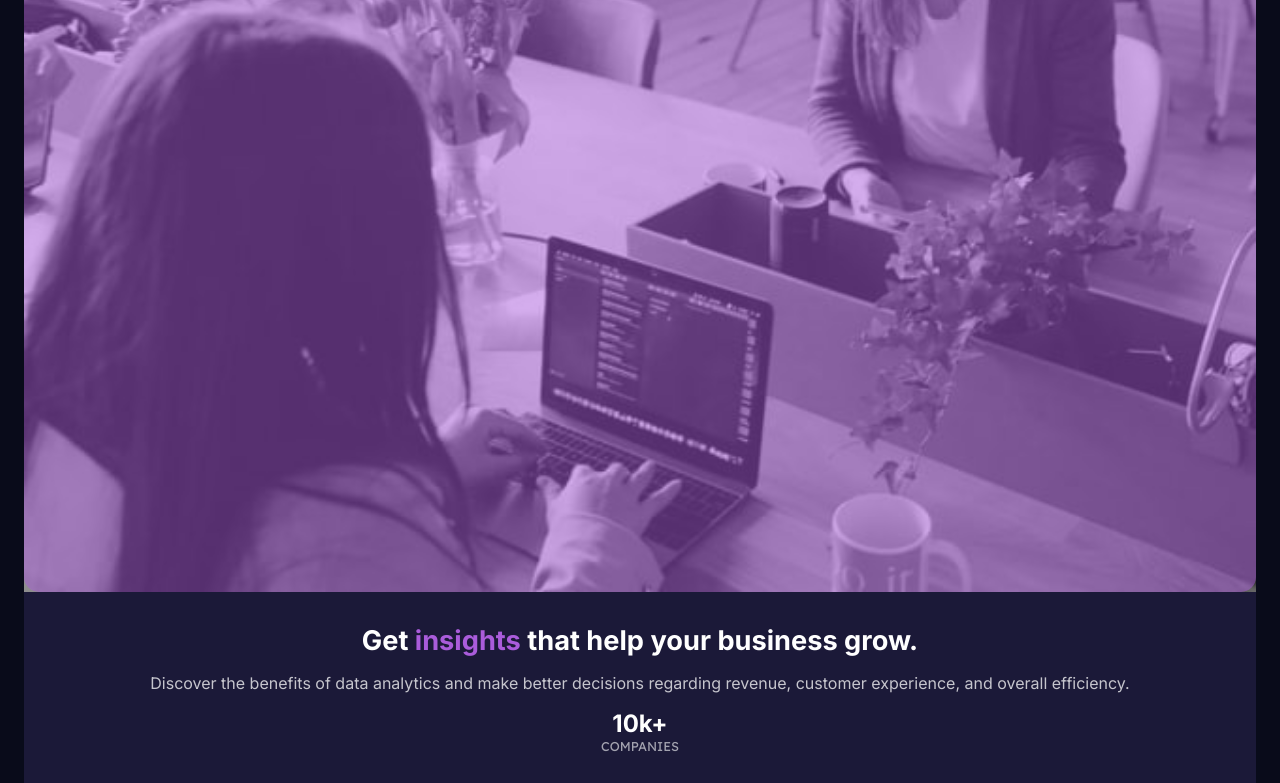
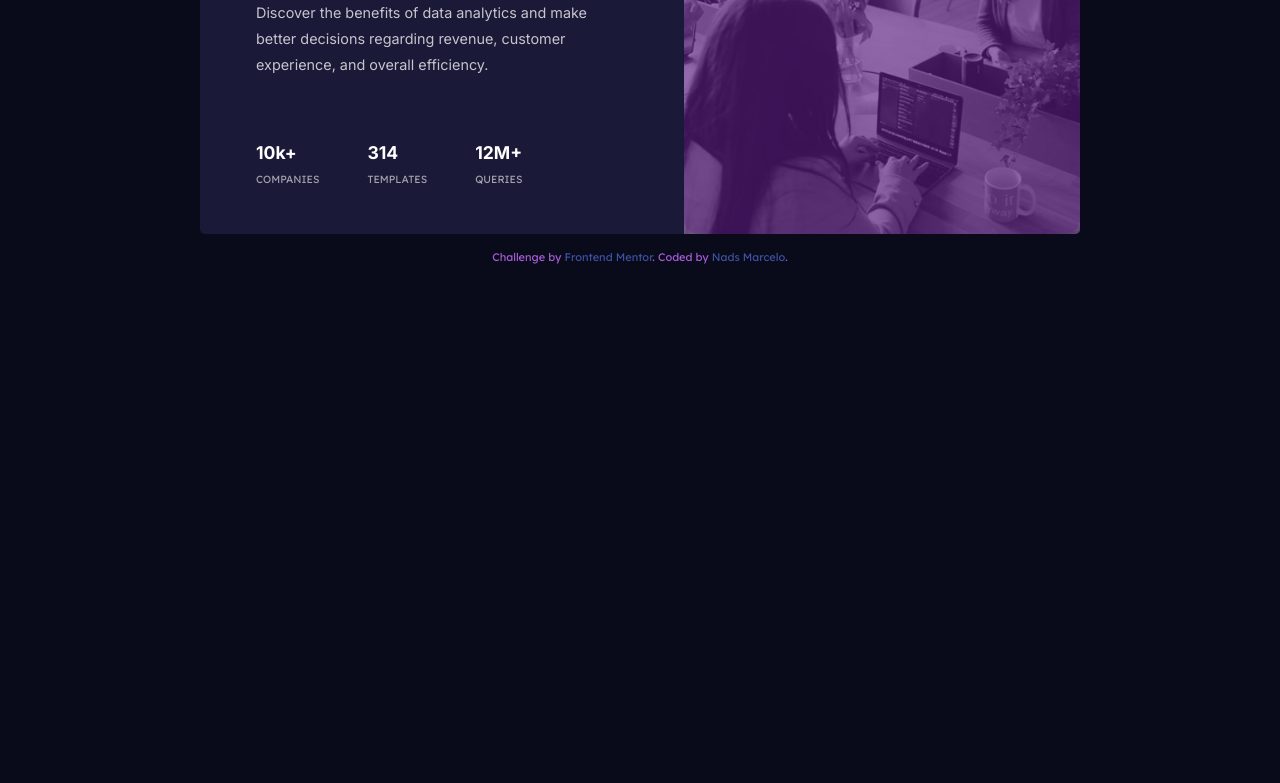
Before and after one commit to NADS-PROGRAMMER/NADS-PROGRAMMER-stat-preview-design, a plain HTML site: page index.html in a window 1280 px wide. Shown: the part 336-1119 px from the top of the page. After the commit the page ends 800 px from the top, so only its background shows below. Drawn offline with Linux system fonts and the light colour scheme.

Commit message:
done for the stat preview design

```diff
--- a/SCSS/index.scss
+++ b/SCSS/index.scss
@@ -25,18 +25,24 @@ $statHeadings: hsla(0, 0%, 100%, 0.6);
 }
 
 body {
+  @include displayFlex(column, center, center);
+  gap: 1rem;
+  min-height: 100vh;
   background: $mainBG;
   padding: 1.5rem;
 }
 
 .stat-card {
-  @include displayFlex(column, none, center);
+  @include displayFlex(column, stretch, center);
   border-radius: 15px;
   background: $cardBG;
+  max-width: 25em;
+  width: 100%;
 
   .stat-image {
-    border-radius: 15px;
     width: 100%;
+    border-radius: 15px 15px 0px 0px;
+
     position: relative;
     img {
       border-radius: 15px 15px 0px 0px;
@@ -53,15 +59,27 @@ body {
     bottom: 0;
     right: 0;
     left: 0;
-    background: $accent;
+    background: hsl(277, 64%, 31%);
     opacity: 0.5;
   }
 
+  .stat-image::after {
+    // hsl(277, 64%, 31%)
+    border-radius: 15px;
+    content: "";
+    position: absolute;
+    top: 0;
+    bottom: 0;
+    right: 0;
+    left: 0;
+    background: hsl(277, 64%, 31%);
+    opacity: 0.29;
+  }
   // STAT DETAILS
   .stat-details {
     @include displayFlex(column, none, stretch);
     gap: 1rem;
-    padding: 2rem;
+    padding: 1.5rem;
 
     .stat-title {
       @include displayFlex(column, none, none);
@@ -82,6 +100,7 @@ body {
         font-family: "Inter", sans-serif;
         text-align: center;
         color: $mainParagraph;
+        line-height: 150%;
       }
     }
 
@@ -108,3 +127,86 @@ body {
     }
   }
 }
+
+.attribution {
+  font-family: "Lexend Deca", sans-serif;
+  font-size: 0.8rem;
+  color: $accent;
+
+  a {
+    color: $mainParagraph;
+    text-decoration: none;
+  }
+}
+@media only screen and (min-width: 538px) {
+  .stat-card {
+    max-width: 25em;
+  }
+}
+
+@media only screen and (min-width: 1200px) {
+  .stat-card {
+    display: grid;
+    grid-template-columns: 1.2fr 1fr;
+    border-radius: 5px;
+    max-width: 55em;
+    padding-left: 0.5rem;
+
+    .stat-image {
+      order: 2;
+      width: 100%;
+      height: 100%;
+      background-image: url("../images/image-header-desktop.jpg");
+      background-size: cover;
+      background-position: center center center center;
+      background-repeat: no-repeat;
+      border-radius: 0px 5px 5px 0px;
+
+      img {
+        display: none;
+      }
+    }
+
+    .stat-image::before {
+      border-radius: 0px 5px 5px 0px;
+    }
+
+    .stat-details {
+      justify-content: space-between;
+      padding: 3rem;
+      gap: 4rem;
+      .stat-title {
+        h1 {
+          font-size: 1.9rem;
+        }
+        h1,
+        p {
+          text-align: left;
+        }
+        p {
+          font-size: 0.9rem;
+          max-width: 40ch;
+          line-height: 180%;
+        }
+      }
+
+      // STAT DATA
+      .stat-data {
+        flex-direction: row;
+        gap: 3rem;
+
+        .stat {
+          align-items: flex-start;
+          gap: 0.6rem;
+        }
+        .stat span:nth-child(1) {
+          font-size: 1.1rem;
+        }
+
+        .stat span:nth-child(2) {
+          font-size: 0.65rem;
+        }
+      }
+    }
+  }
+}
--- a/index.html
+++ b/index.html
@@ -18,9 +18,9 @@
 <body>
 
   <div class="stat-card">
-    <section class="stat-image">
+    <div class="stat-image">
       <img src="./images/image-header-mobile.jpg" alt="">
-    </section>
+    </div>
 
     <div class="stat-details">
 
@@ -54,7 +54,7 @@
   </div>
   <div class="attribution">
     Challenge by <a href="https://www.frontendmentor.io?ref=challenge" target="_blank">Frontend Mentor</a>.
-    Coded by <a href="#">Your Name Here</a>.
+    Coded by <a href="#">Nads Marcelo</a>.
   </div>
 </body>
 </html>
```
Also changed, not shown: CSS/index.css.
